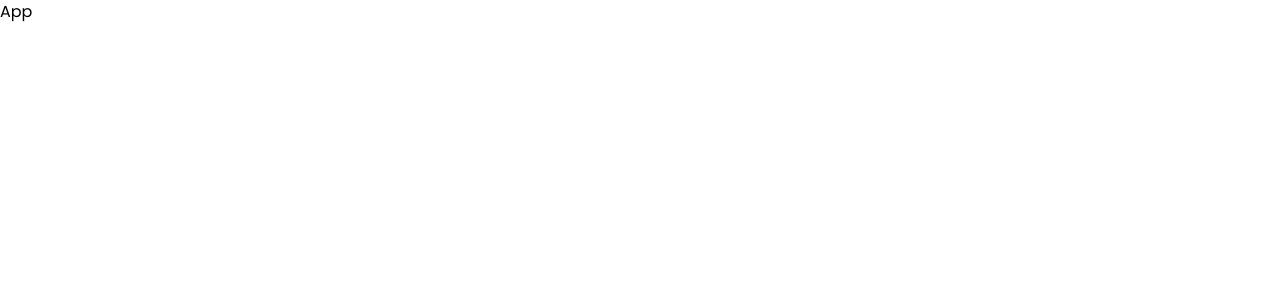
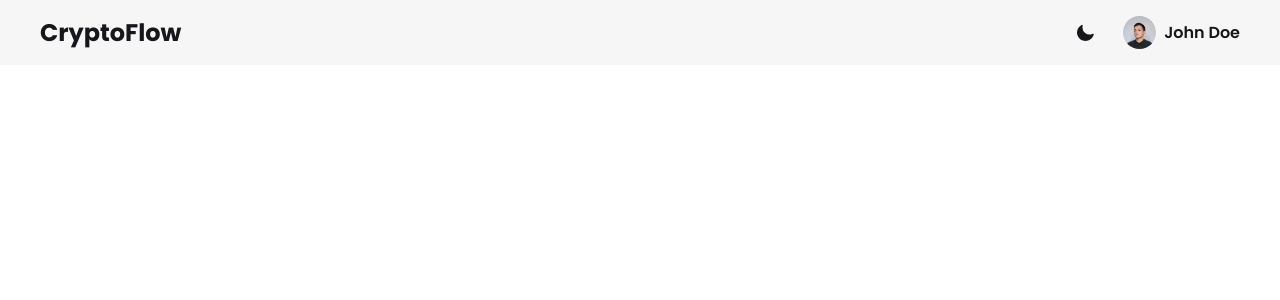
Before and after one commit to ocmodi21/CryptoFlow, a React (Vite) app: page / in a window 1280 px wide. Shown: the top 300 px of the page. Built offline with nearby package versions, Linux system fonts and the light colour scheme.

Commit message:
chore: navbar

```diff
--- a/package.json
+++ b/package.json
@@ -11,7 +11,8 @@
   },
   "dependencies": {
     "react": "^18.3.1",
-    "react-dom": "^18.3.1"
+    "react-dom": "^18.3.1",
+    "react-icons": "^5.2.1"
   },
   "devDependencies": {
     "@types/react": "^18.3.3",
--- a/src/App.tsx
+++ b/src/App.tsx
@@ -1,7 +1,31 @@
+import { useState, useEffect } from "react";
+import Navbar from "./components/Navbar";
 import "./index.css";
 
 const App = () => {
-  return <div>App</div>;
+  const [darkMode, setDarkMode] = useState(false);
+
+  useEffect(() => {
+    const savedTheme = localStorage.getItem("theme");
+    if (savedTheme === "dark") {
+      setDarkMode(true);
+    }
+  }, []);
+
+  useEffect(() => {
+    if (darkMode) {
+      document.body.classList.add("dark");
+    } else {
+      document.body.classList.remove("dark");
+    }
+
+    localStorage.setItem("theme", darkMode ? "dark" : "light");
+  }, [darkMode]);
+  return (
+    <>
+      <Navbar />
+    </>
+  );
 };
 
 export default App;
--- /dev/null
+++ b/src/assets/index.ts
@@ -0,0 +1,5 @@
+const IMAGES = {
+  image1: new URL("./Avtar.jpeg", import.meta.url).href,
+};
+
+export default IMAGES;
--- /dev/null
+++ b/src/components/Navbar.tsx
@@ -0,0 +1,61 @@
+import { useState, useEffect } from "react";
+import { FiSun } from "react-icons/fi";
+import { HiMiniMoon } from "react-icons/hi2";
+import IMAGES from "../assets";
+
+const Navbar = () => {
+  const [isDark, setIsDark] = useState(false);
+
+  useEffect(() => {
+    const savedTheme = localStorage.getItem("theme");
+    if (savedTheme === "dark") {
+      setIsDark(true);
+    }
+  }, []);
+
+  const handleToggleTheme = () => {
+    setIsDark(!isDark);
+    document.body.classList.toggle("dark");
+    const theme = !isDark ? "dark" : "light";
+    localStorage.setItem("theme", theme);
+  };
+
+  return (
+    <div className="fixed flex flex-row w-screen justify-between items-center py-4 px-5 md:px-8 lg:px-10 bg-light-bgcolor-secondary dark:bg-dark-bgcolor-secondary">
+      <span className="text-light-font-primary dark:text-dark-font-primary text-2xl font-bold">
+        CryptoFlow
+      </span>
+      <div className="flex flex-row gap-x-7 items-center">
+        {isDark ? (
+          <FiSun
+            size={20}
+            color="#e4e3e2"
+            className="cursor-pointer"
+            onClick={handleToggleTheme}
+          />
+        ) : (
+          <HiMiniMoon
+            size={20}
+            color="#16171a"
+            className="cursor-pointer"
+            onClick={handleToggleTheme}
+          />
+        )}
+        <div className="flex flex-row gap-x-2 items-center">
+          <img
+            src={IMAGES.image1}
+            alt="logo"
+            width={33}
+            height={33}
+            className="rounded-full"
+          />
+          <span className="hidden lg:flex font-semibold text-light-font-primary dark:text-dark-font-primary">
+            John Doe
+          </span>
+        </div>
+      </div>
+    </div>
+  );
+};
+
+export default Navbar;
--- a/tailwind.config.js
+++ b/tailwind.config.js
@@ -27,5 +27,6 @@ export default {
     },
     extend: {},
   },
+  darkMode: "class",
   plugins: [],
 };
```
Also changed, not shown: src/assets/Avtar.jpeg (added), 1 other file (tests, documents, lock files or other folders).
